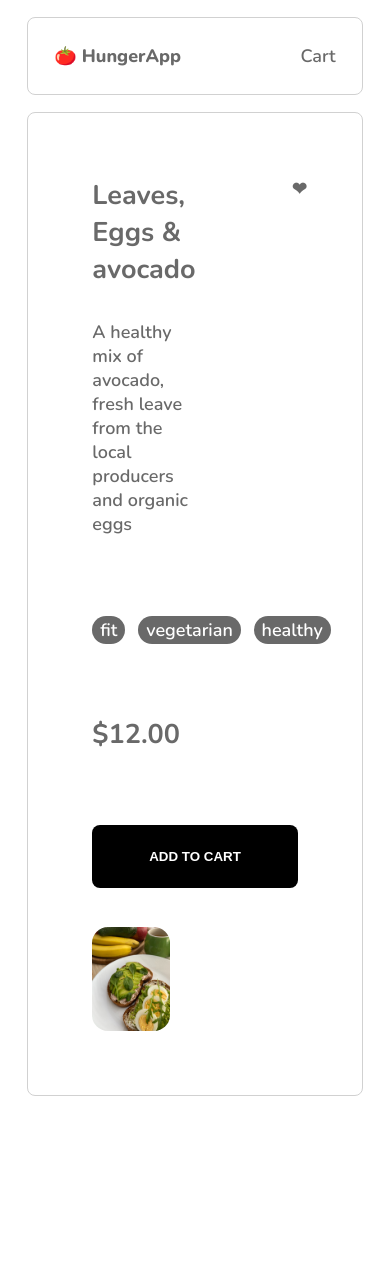
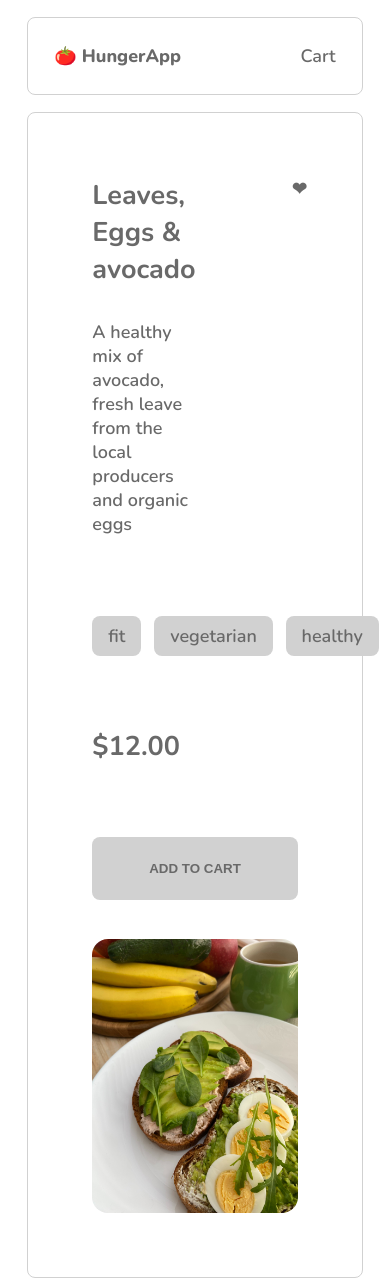
Before and after one commit to meloryayala/hunger-app-angular17, an Angular app: page /food/1 in a window 390 px wide. Before the commit the page ends 1096 px from the top, so only its background shows below. Built offline with nearby package versions, Linux system fonts and the light colour scheme.

Commit message:
style: food and search style

```diff
--- a/src/app/cart-page/cart-page.component.html
+++ b/src/app/cart-page/cart-page.component.html
@@ -2,8 +2,8 @@
   <ul>
     @for (cartItem of cart.items; track cartItem.food.id) {
     <li class="card">
-    <div class="img-wrapper">
-    <img class="img-tag" [src]="cartItem.food.imageUrl" [alt]="cartItem.food.name" />
+    <div class="img-tag">
+    <img class="img" [src]="cartItem.food.imageUrl" [alt]="cartItem.food.name" />
     </div>
     <div class="content">
     <a routerLink="/food/{{cartItem.food.id}}">
--- a/src/app/food-page/food-page.component.css
+++ b/src/app/food-page/food-page.component.css
@@ -15,7 +15,7 @@ section {
 .card-content {
   display: flex;
   flex-direction: column;
-  justify-content: space-between;
+  justify-content: space-around;
   gap: 4em;
 }
 
@@ -41,16 +41,16 @@ li .favorite {
 }
 
 .tag-item {
-  background-color: dimgray;
-  color: white;
-  border-radius: 50px;
-  padding: 2px 8px 2px 8px;
+  background-color: #d1d1d1;
+  color: dimgray;
+  border-radius: 0.5rem;
+  padding: 0.5rem 1rem 0.5rem 1rem;
 }
 
 .button-add {
   padding: 1.5rem;
-  color: white;
-  background-color: black;
+  color: dimgray;
+  background-color: #d1d1d1;
   width: 100%;
   border-radius: 0.5rem;
   text-transform: uppercase;
@@ -60,16 +60,19 @@ li .favorite {
 
 .button-add:hover {
   background-color: dimgray;
+  color: white;
   cursor: pointer;
 }
 
-.img-tag{
+.img-tag {
   width: 20vw;
   display: flex;
-  flex-direction: column;
+  justify-content: center;
   border-radius: 1rem;
   overflow: hidden;
-  align-self: stretch;
+}
+
+.img {
   object-fit: cover;
 }
 
@@ -81,7 +84,7 @@ li .favorite {
 
 @media only screen and (max-width: 1024px) {
   .img {
-    width: 40vw;
+    width: 50vw;
   }
 }
 
@@ -89,7 +92,7 @@ li .favorite {
   .card {
     flex-direction: column;
   }
-  .img {
+  .img-tag {
     width: 100%;
   }
 }
--- a/src/app/search/search.component.css
+++ b/src/app/search/search.component.css
@@ -14,15 +14,20 @@
 .input {
   padding: 1.5rem;
   font-size: 1rem;
-  border-radius: 20rem 0 0 20rem ;
+  border-radius: 0.5rem 0 0 0.5rem ;
   border: 1px solid #d1d1d1;
 }
 
 .search-button {
   padding: 10px;
-  border-radius:  0 20rem  20rem 0;
+  border-radius:  0 0.5rem  0.5rem 0;
   border: none;
   background-color: #d1d1d1;
   cursor: pointer;
   font-size: 1rem;
 }
+
+.search-button:hover {
+  background-color: dimgray;
+  color: white;
+}
```
